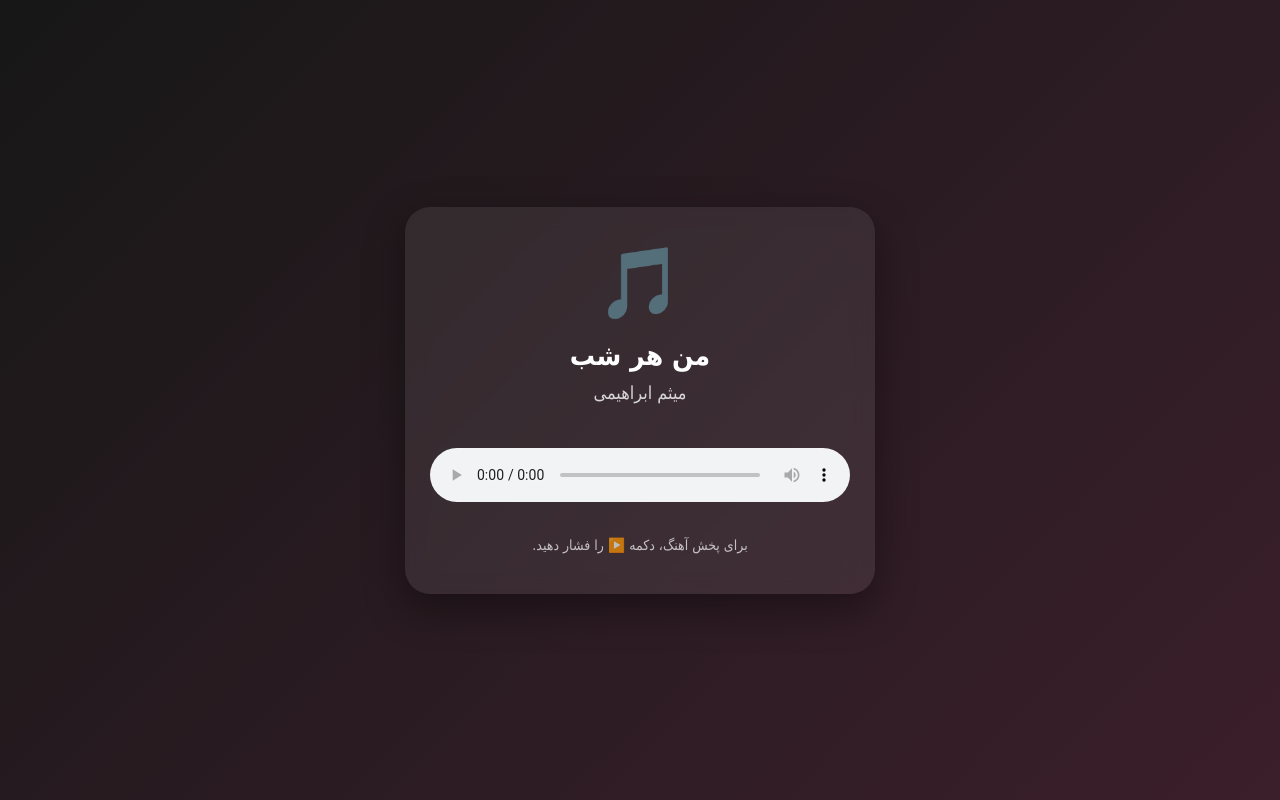
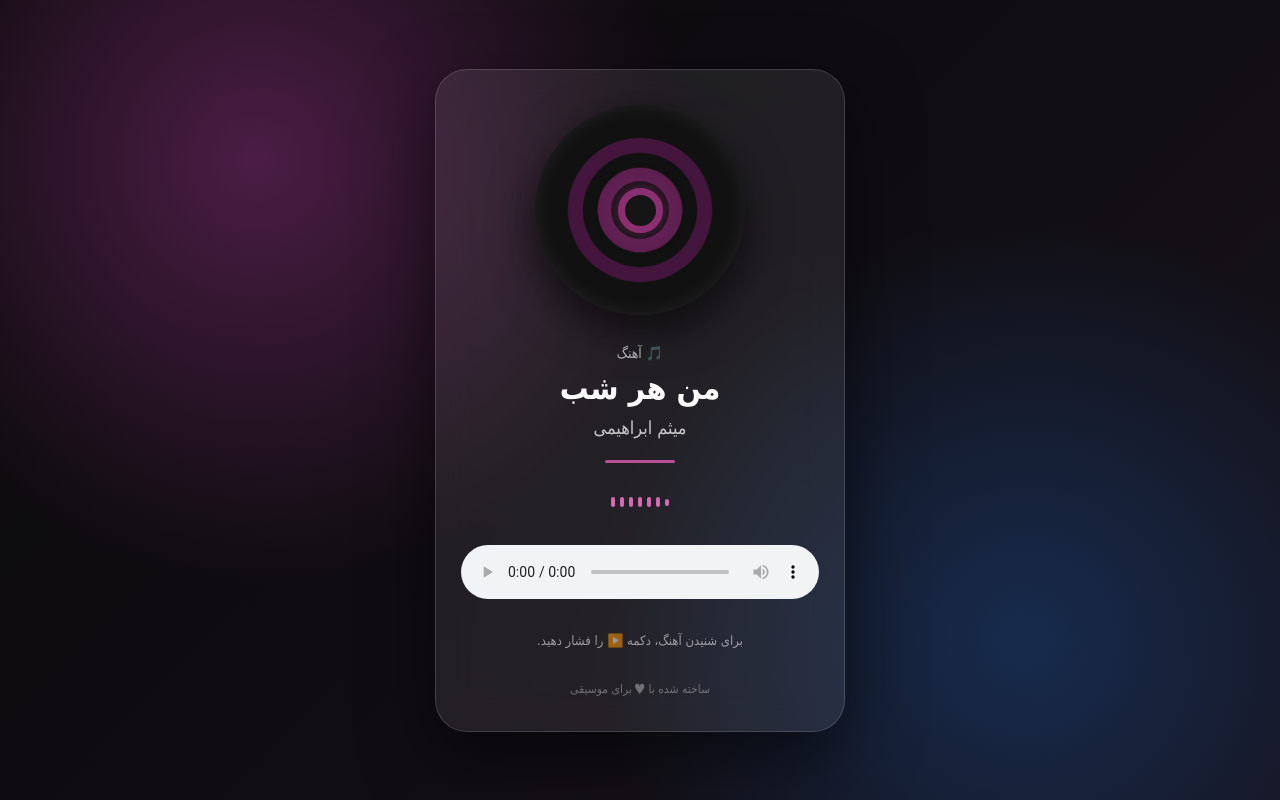
Before and after one commit to mahdifallah20/man-har-shab, a plain HTML site: page index.html in a window 1280 px wide. Drawn offline with Linux system fonts and the light colour scheme.

Commit message:
Update index.html

```diff
--- a/index.html
+++ b/index.html
@@ -4,82 +4,323 @@
 <meta charset="UTF-8">
 <meta name="viewport" content="width=device-width, initial-scale=1.0">
 
-    <title>من هر شب - میثم ابراهیمی</title>
+<title>من هر شب | میثم ابراهیمی</title>
 
 <style>
+
+* {
+    box-sizing: border-box;
+}
+
 body {
     margin: 0;
     min-height: 100vh;
+    font-family: Tahoma, Arial, sans-serif;
+    color: white;
+
     display: flex;
     justify-content: center;
     align-items: center;
-            background: linear-gradient(135deg, #171717, #3b1f2b);
-            font-family: Tahoma, Arial, sans-serif;
-            color: white;
+
+    background:
+        radial-gradient(circle at 20% 20%, #4b1d45 0%, transparent 35%),
+        radial-gradient(circle at 80% 80%, #172b4d 0%, transparent 35%),
+        linear-gradient(135deg, #090909, #17121b);
+
+    overflow-x: hidden;
+}
+
+.container {
+    width: 100%;
+    max-width: 460px;
+    padding: 25px;
 }
 
 .card {
-            width: 90%;
-            max-width: 420px;
+    position: relative;
     padding: 35px 25px;
+    border-radius: 32px;
+
+    background: rgba(255,255,255,0.08);
+    border: 1px solid rgba(255,255,255,0.15);
+
+    backdrop-filter: blur(20px);
+    -webkit-backdrop-filter: blur(20px);
+
+    box-shadow:
+        0 25px 70px rgba(0,0,0,0.55);
+
     text-align: center;
-            background: rgba(255,255,255,0.08);
-            border-radius: 25px;
-            box-shadow: 0 15px 40px rgba(0,0,0,0.4);
-            backdrop-filter: blur(10px);
 }
 
-        .music-icon {
-            font-size: 70px;
-            margin-bottom: 15px;
+.music-disc {
+    width: 210px;
+    height: 210px;
+
+    margin: 0 auto 30px;
+
+    border-radius: 50%;
+
+    background:
+        radial-gradient(circle,
+            #111 0 8%,
+            #8b2f70 9% 14%,
+            #111 15% 19%,
+            #5e2051 20% 28%,
+            #111 29% 38%,
+            #45163d 39% 48%,
+            #111 49% 100%
+        );
+
+    box-shadow:
+        0 15px 45px rgba(0,0,0,0.65),
+        inset 0 0 20px rgba(255,255,255,0.08);
+
+    display: flex;
+    justify-content: center;
+    align-items: center;
+
+    animation: rotate 14s linear infinite;
+    animation-play-state: paused;
+}
+
+.music-disc.playing {
+    animation-play-state: running;
+}
+
+.disc-center {
+    width: 45px;
+    height: 45px;
+
+    border-radius: 50%;
+
+    background: #151515;
+
+    border: 7px solid #8b2f70;
+
+    box-shadow: 0 0 20px rgba(139,47,112,0.7);
+}
+
+@keyframes rotate {
+    from {
+        transform: rotate(0deg);
+    }
+
+    to {
+        transform: rotate(360deg);
+    }
+}
+
+.small-title {
+    font-size: 14px;
+    opacity: 0.65;
+    margin-bottom: 8px;
 }
 
 h1 {
-            margin: 10px 0;
-            font-size: 28px;
+    margin: 0;
+    font-size: 32px;
+    font-weight: bold;
 }
 
-        h2 {
-            margin: 0 0 25px;
+.artist {
+    margin-top: 10px;
     font-size: 18px;
-            font-weight: normal;
-            opacity: 0.8;
+    opacity: 0.75;
+}
+
+.divider {
+    width: 70px;
+    height: 3px;
+
+    margin: 22px auto;
+
+    border-radius: 10px;
+
+    background: #b84f99;
+}
+
+.equalizer {
+    height: 35px;
+
+    display: flex;
+    justify-content: center;
+    align-items: center;
+    gap: 5px;
+
+    margin: 20px 0;
+}
+
+.equalizer span {
+    width: 4px;
+    height: 10px;
+
+    border-radius: 5px;
+
+    background: #d46ab4;
+
+    animation: equalize 0.8s ease-in-out infinite alternate;
+    animation-play-state: paused;
+}
+
+.equalizer.playing span {
+    animation-play-state: running;
+}
+
+.equalizer span:nth-child(2) {
+    animation-delay: .1s;
+}
+
+.equalizer span:nth-child(3) {
+    animation-delay: .2s;
+}
+
+.equalizer span:nth-child(4) {
+    animation-delay: .3s;
+}
+
+.equalizer span:nth-child(5) {
+    animation-delay: .4s;
+}
+
+.equalizer span:nth-child(6) {
+    animation-delay: .2s;
+}
+
+.equalizer span:nth-child(7) {
+    animation-delay: .1s;
+}
+
+@keyframes equalize {
+    from {
+        height: 7px;
+    }
+
+    to {
+        height: 32px;
+    }
 }
 
 audio {
     width: 100%;
-            margin-top: 20px;
+    margin-top: 5px;
 }
 
-        .text {
+.message {
     margin-top: 25px;
-            font-size: 14px;
-            opacity: 0.7;
+
+    font-size: 13px;
+
     line-height: 2;
+
+    opacity: 0.55;
 }
+
+.footer {
+    margin-top: 28px;
+
+    font-size: 12px;
+
+    opacity: 0.35;
+}
+
+.heart {
+    display: inline-block;
+    animation: heartbeat 1.5s infinite;
+}
+
+@keyframes heartbeat {
+
+    0%, 100% {
+        transform: scale(1);
+    }
+
+    50% {
+        transform: scale(1.2);
+    }
+}
+
 </style>
 </head>
 
 <body>
 
+<div class="container">
+
     <div class="card">
 
-        <div class="music-icon">🎵</div>
+        <div class="music-disc" id="disc">
+            <div class="disc-center"></div>
+        </div>
 
-        <h1>من هر شب</h1>
+        <div class="small-title">
+            🎵 آهنگ
+        </div>
 
-        <h2>میثم ابراهیمی</h2>
+        <h1>
+            من هر شب
+        </h1>
 
-        <audio controls>
+        <div class="artist">
+            میثم ابراهیمی
+        </div>
+
+        <div class="divider"></div>
+
+        <div class="equalizer" id="equalizer">
+            <span></span>
+            <span></span>
+            <span></span>
+            <span></span>
+            <span></span>
+            <span></span>
+            <span></span>
+        </div>
+
+        <audio id="player" controls>
             <source src="https://dl.rozmusic.com/Music/1404/02/27/Meysam%20Ebrahimi%20-%20Man%20Har%20Shab.mp3" type="audio/mpeg">
-            مرورگر شما از پخش فایل صوتی پشتیبانی نمی‌کند.
         </audio>
 
-        <div class="text">
-            برای پخش آهنگ، دکمه ▶️ را فشار دهید.
+        <div class="message">
+            برای شنیدن آهنگ، دکمه ▶️ را فشار دهید.
+        </div>
+
+        <div class="footer">
+            ساخته شده با <span class="heart">♥</span> برای موسیقی
         </div>
 
     </div>
 
+</div>
+
+<script>
+
+const player = document.getElementById("player");
+const disc = document.getElementById("disc");
+const equalizer = document.getElementById("equalizer");
+
+player.addEventListener("play", function() {
+
+    disc.classList.add("playing");
+    equalizer.classList.add("playing");
+
+});
+
+player.addEventListener("pause", function() {
+
+    disc.classList.remove("playing");
+    equalizer.classList.remove("playing");
+
+});
+
+player.addEventListener("ended", function() {
+
+    disc.classList.remove("playing");
+    equalizer.classList.remove("playing");
+
+});
+
+</script>
+
 </body>
 </html>
```
Lines whose indentation alone changed are shown as unchanged.
